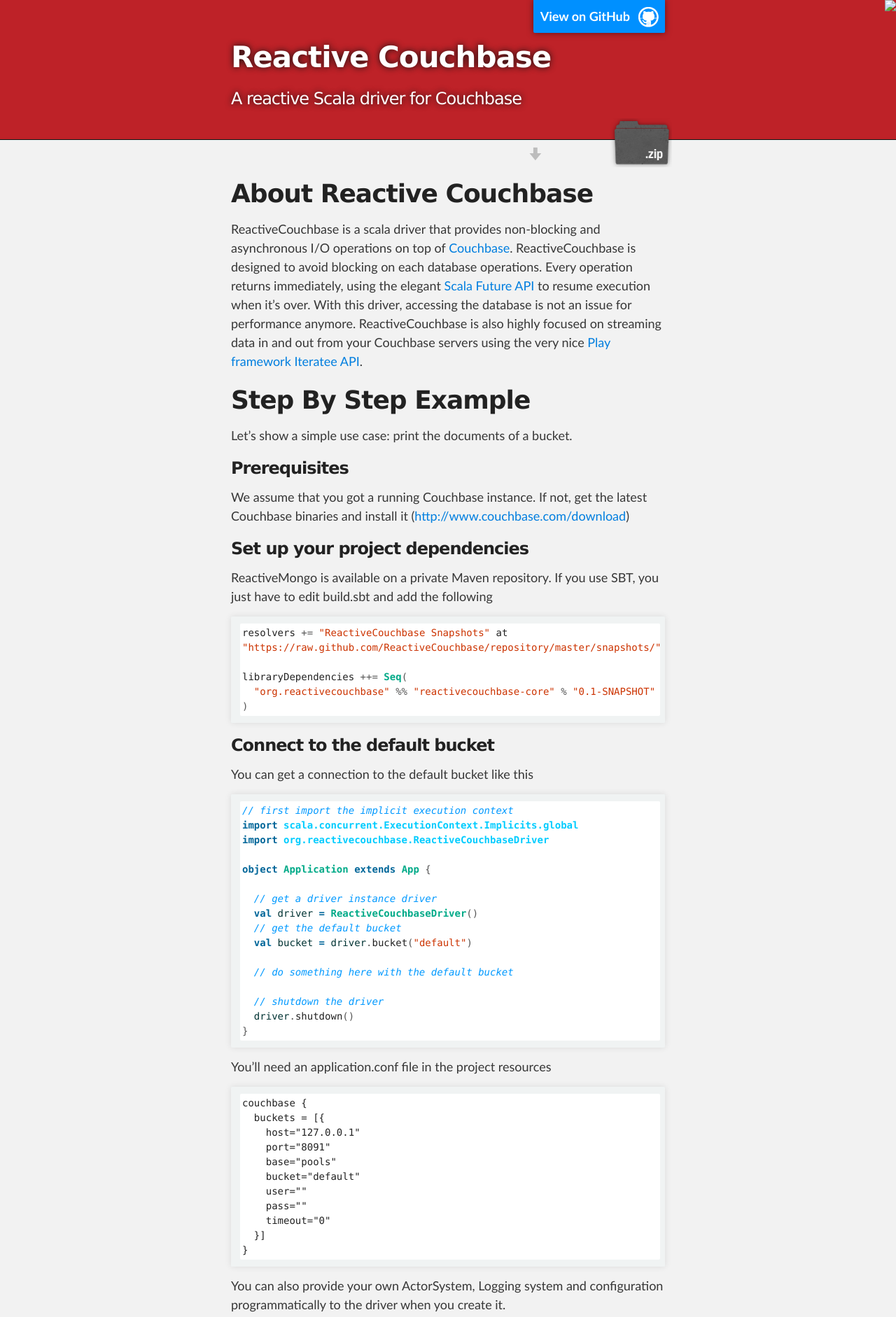
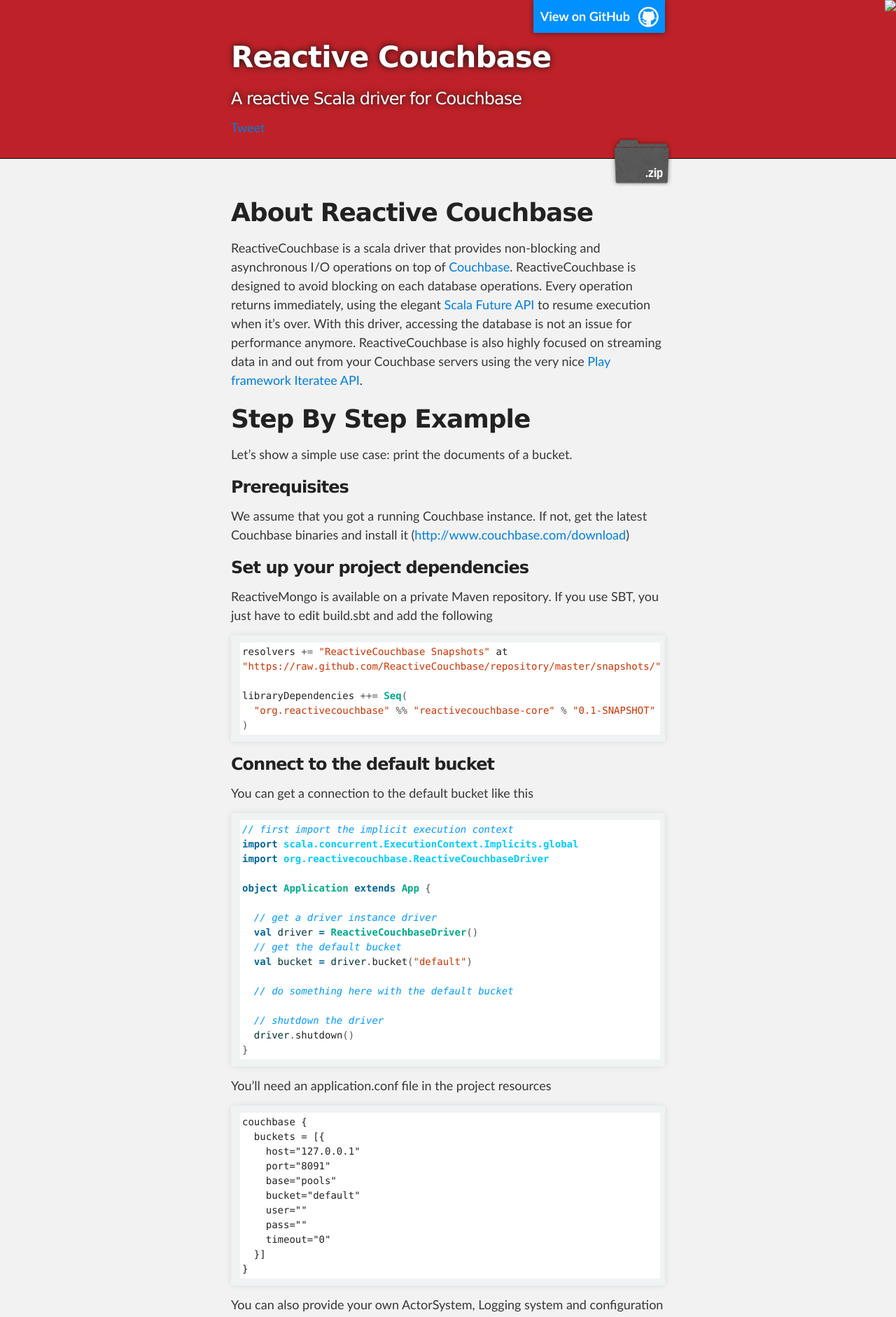
Before and after one commit to hxtpoe/reactivecouchbase.github.io, a Jekyll site: the page built from index.md, in a window 1280 px wide. Shown: the top 1882 px of the page at 70% size. Built offline with Jekyll 4.4.1, drawn with Linux system fonts in a browser that asks for light colours; Markdown is read by kramdown in place of the engine named in the settings; comment, search, counter and statistics services are not loaded.

Commit message:
Add social buttons

```diff
--- a/_layouts/default.html
+++ b/_layouts/default.html
@@ -8,6 +8,7 @@
         <link rel="stylesheet" type="text/css" media="screen" href="stylesheets/stylesheet.css">
         <title>Reactive Couchbase</title>
         <link rel="icon" type="image/x-icon" href="images/favicon.ico">
+        <link rel="canonical" href="http://reactivecouchbase.org" />
         <style>
             .couchbasebody {
                 padding-top: 18%;
@@ -45,7 +46,9 @@
             .gist .gist-meta {
                 display: none;
             }
-
+            #downloads {
+                background: none;
+            }
         </style>
     </head>
     <body>
@@ -60,7 +63,18 @@
 
               <h1 id="project_title">Reactive Couchbase</h1>
               <h3 id="project_tagline">A reactive Scala driver for Couchbase</h3>
-
+              <section id="social">
+                <div class="g-plusone" data-size="medium" href="http://reactivecouchbase.org"></div>
+                <script type="text/javascript">
+                  (function() {
+                    var po = document.createElement('script'); po.type = 'text/javascript'; po.async = true;
+                    po.src = 'https://apis.google.com/js/platform.js';
+                    var s = document.getElementsByTagName('script')[0]; s.parentNode.insertBefore(po, s);
+                  })();
+                </script>
+                <a href="https://twitter.com/share" class="twitter-share-button" data-lang="en" data-size="medium" data-count="true" data-text="Discover ReactiveCouchbase, the reactive Scala driver for Couchbase" data-related="trevorreznik">Tweet</a>
+                <script>!function(d,s,id){var js,fjs=d.getElementsByTagName(s)[0];if(!d.getElementById(id)){js=d.createElement(s);js.id=id;js.src="https://platform.twitter.com/widgets.js";fjs.parentNode.insertBefore(js,fjs);}}(document,"script","twitter-wjs");</script>
+              </section>
               <section id="downloads">
                 <a class="zip_download_link" href="https://github.com/ReactiveCouchbase/repository/raw/master/starterkits/reactivecouchbase-starter-kit.zip" title="Download the starter kit as a .zip file">Download the starter kit as a .zip file</a>
               </section>
```
